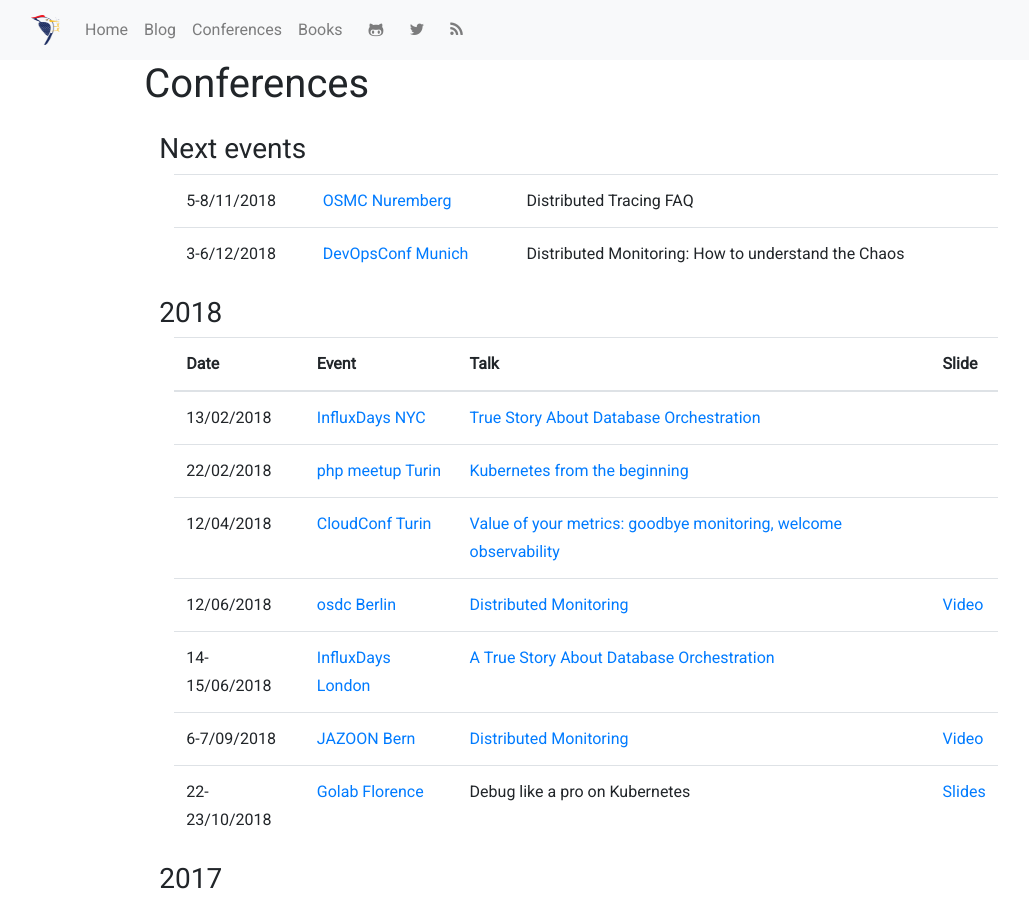
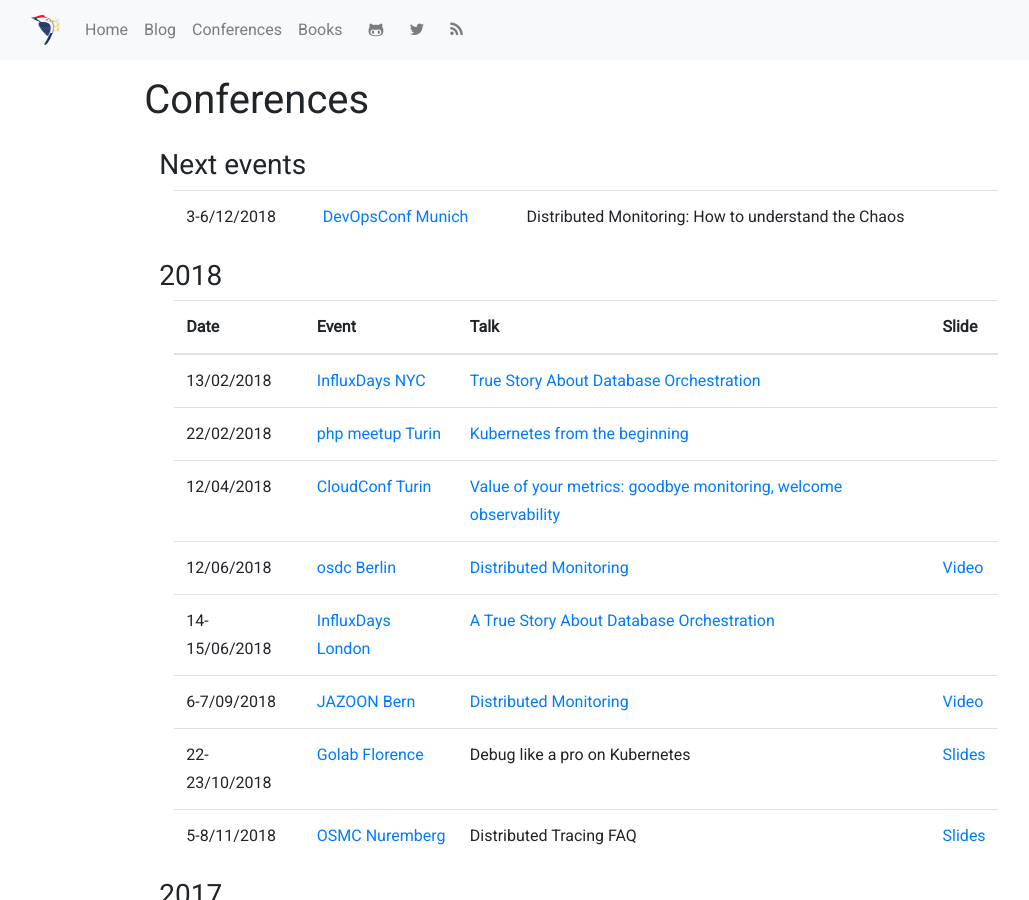
Before and after one commit to gianarb/gianarb.github.com, a Jekyll site: the page built from conferences.html, in a window 1280 px wide and 900 px high. Shown: the whole window, without its empty margins (54-1083 px from the left). Built offline with Jekyll 4.4.1, drawn with Linux system fonts in a browser that asks for light colours; nearby versions of some CDN libraries.

```diff
--- a/_includes/next-events.html
+++ b/_includes/next-events.html
@@ -3,11 +3,6 @@
     <div class="col-md-12">
       <table class="table table-hover">
           <thead>
-            <tr>
-              <td>5-8/11/2018</td>
-              <td><a href="https://osmc.de/">OSMC Nuremberg</a></td>
-              <td>Distributed Tracing FAQ</td>
-            </tr>
             <tr>
               <td>3-6/12/2018</td>
               <td><a href="https://devopsconference.de/">DevOpsConf Munich</a></td>
--- a/conferences.html
+++ b/conferences.html
@@ -9,7 +9,7 @@
 tags: [Technology Evangelism, speaker, conference, docker, security, distributed system, mointoring, observability, kubernetes, cncf ambassandor]
 ---
 <div class="container">
-    <div id="post" class="row">
+    <div id="post" class="row mt-3">
         <div id="slogan" class="row">
             <div class="text-center">
                 <h1>Conferences</h1>
@@ -73,6 +73,12 @@
                   <td><a href="https://www.golab.io/">Golab Florence</a></td>
                   <td>Debug like a pro on Kubernetes</td>
                   <td><a href="https://www.slideshare.net/GianlucaArbezzano/kubernetes-debug-like-a-pro">Slides</a></td>
+                </tr>
+                <tr>
+                  <td>5-8/11/2018</td>
+                  <td><a target="_blank" href="https://osmc.de/">OSMC Nuremberg</a></td>
+                  <td>Distributed Tracing FAQ</td>
+                  <td><a target="_blank" href="https://speakerdeck.com/gianarb/distributed-tracing-faq">Slides</a></td>
                 </tr>
               </tbody>
             </table>
```
